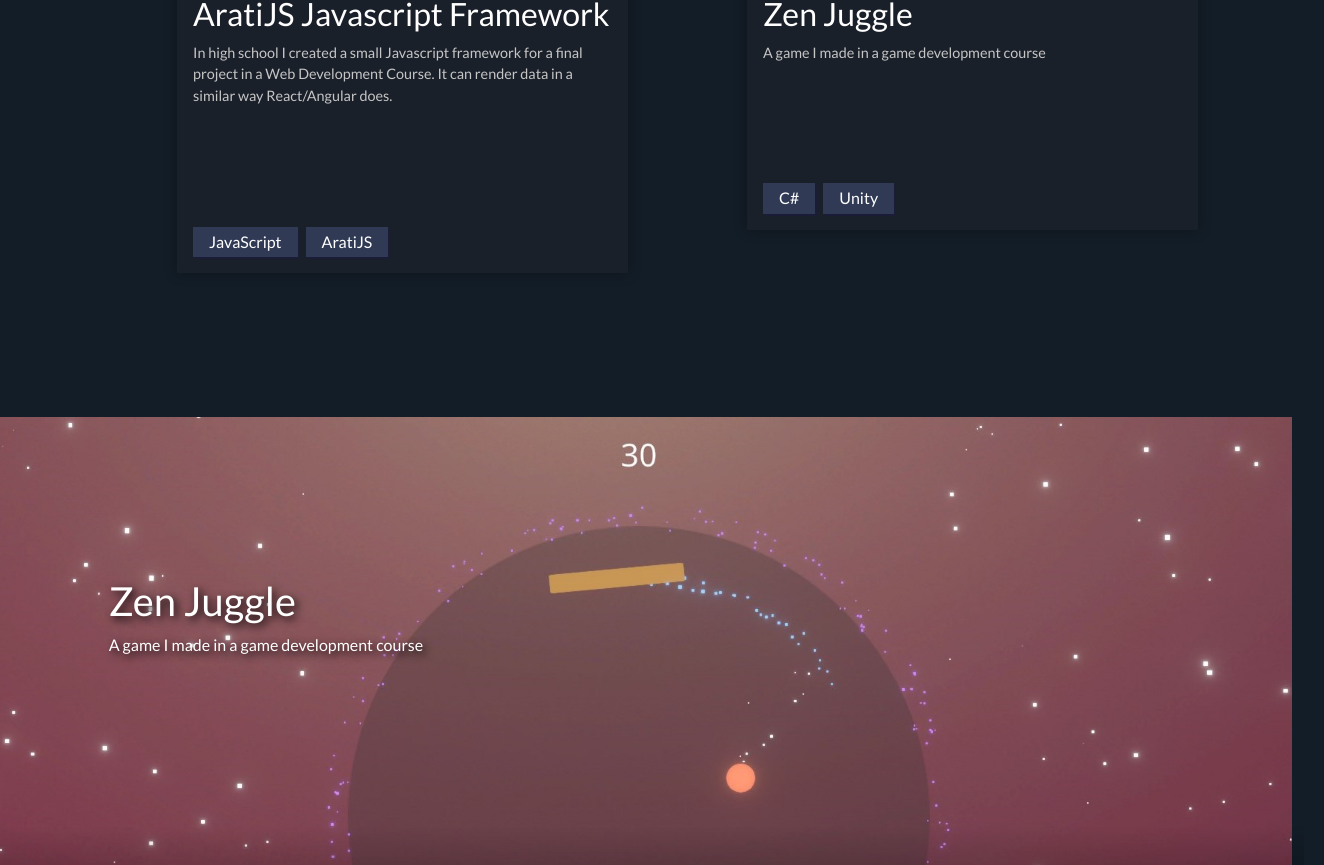
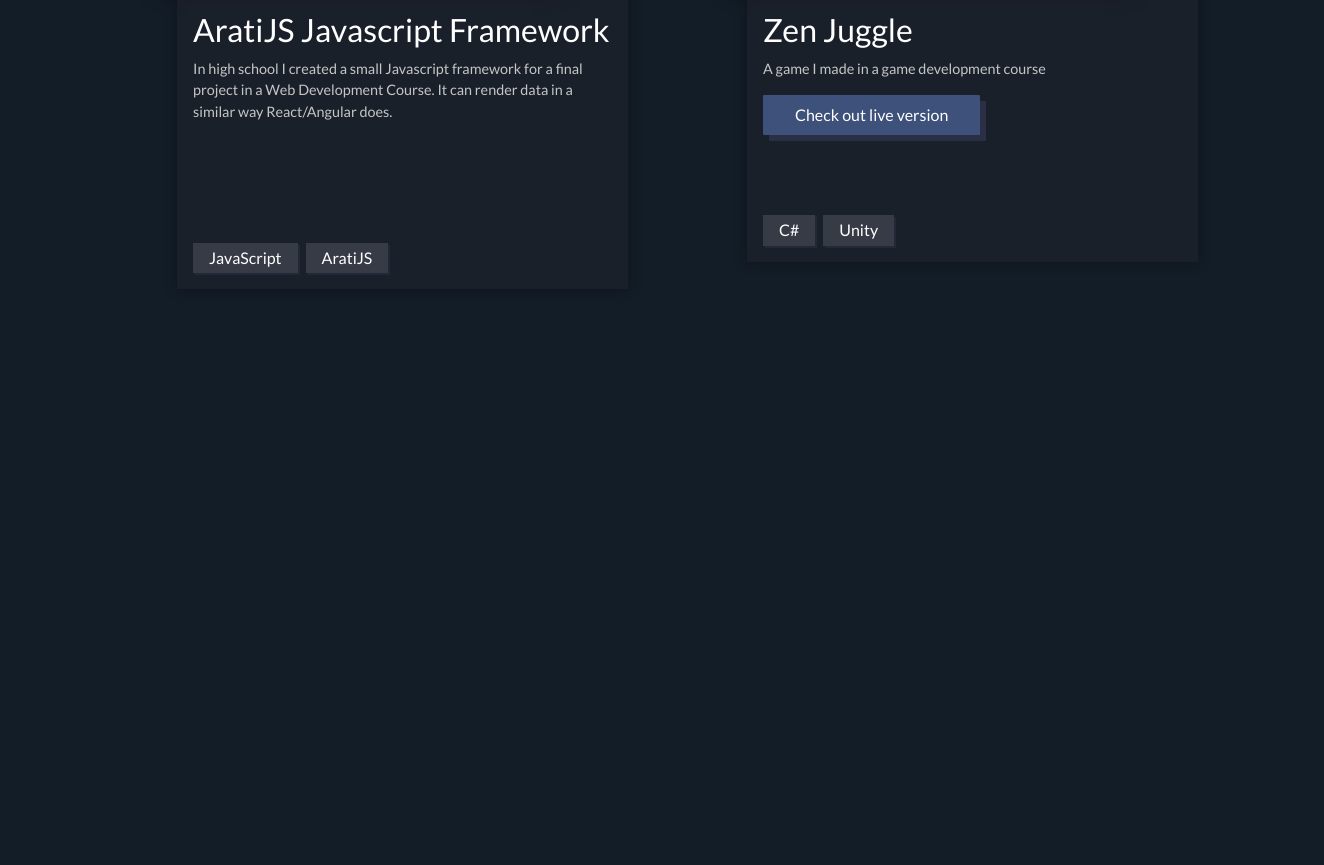
Before and after one commit to RegAse/portfolio-2024, a React (Create React App) app: page / in a window 1280 px wide. Shown: the part 2681-3546 px from the top of the page, 1324 px wide, since content can reach past the window. After the commit the page ends 3194 px from the top, so only its background shows below. Built offline with nearby package versions, Linux system fonts and the light colour scheme.

Commit message:
Implemented visualizer switcher and refactored a bunch

```diff
--- a/src/App.css
+++ b/src/App.css
@@ -306,10 +306,26 @@
   box-shadow: 10px 10px #2B2F45;
   transition: 0.5s;
 }
+
 .btn-main:hover{
   background-color: #4a5480;
   box-shadow: 4px 4px #2B2F45;
+}
 
+.btn-secondary{
+  border-radius: 1px;
+  padding: 0.5em 2em;
+  font-size: 1em;
+  background-color: #3e517a;
+  border: 0;
+  color: white;
+  box-shadow: 6px 6px #2B2F45;
+  transition: 0.5s;
+}
+
+.btn-secondary:hover{
+  background-color: #6570a0;
+  box-shadow: 4px 4px #2B2F45;
 }
 
 .section-1-socials{
@@ -341,11 +357,13 @@
 
 .tag {
   padding: 0.2em 1em;
-  background-color: #303A55;
+  /* background-color: #303A55; */
+  background-color: #373b46;
   margin-right: 0.5em;
   margin-top: 0.5em;
   display: inline-block;
-  box-shadow: 2px 2px #1f165c42;
+  /* box-shadow: 2px 2px #1f165c42; */
+  box-shadow: 2px 2px #423f5842;
 }
 
 .projects-container{
--- a/src/App.tsx
+++ b/src/App.tsx
@@ -78,7 +78,7 @@
 			</div>
 
 			<div>
-				<ProjectDisplay></ProjectDisplay>
+				{/* <ProjectDisplay></ProjectDisplay> */}
 			</div>
 
 			<br/>
--- a/src/components/Project/ProjectListItem/ProjectListItem.tsx
+++ b/src/components/Project/ProjectListItem/ProjectListItem.tsx
@@ -62,6 +62,12 @@
                     <div className="project-info">
                         <h2>{project.title}</h2>
                         <p className="project-desc">{project.description}</p>
+
+                        {
+                            (project.link !== "" &&
+                                <a className="btn btn-secondary" href={project.link}>Check out live version</a>
+                            )
+                        }
                         <br></br>
                         <br></br>
                         <br></br>
--- a/src/data/data.js
+++ b/src/data/data.js
@@ -139,12 +139,12 @@
             course: "Personal Project",
             video: "./videos/music-visualizer-video-1-trim.mp4",
             images: [
-                { source: "./images/music-visualizer-1.png" },
+                { source: "./images/music-visualizer-3.png" },
                 { source: "./images/music-visualizer-2.png" },
-                { source: "./images/music-visualizer-3.png" },
-                { source: "./images/music-visualizer-4.png" }
+                { source: "./images/music-visualizer-4.png" },
+                { source: "./images/music-visualizer-1.png" }
             ],
-            link: "https://gudmundur-music-player-visualizer.netlify.app/",
+            link: "https://gudmundur-music-player-visualizer-v2.netlify.app/",
             tags: ["TypeScript", "JavaScript", "React", "Three.js", "React Three Fiber"],
         },
         {
@@ -172,7 +172,7 @@
                 { source: "./images/firefox_vMtvTlRYUm.jpg" },
                 { source: "./images/firefox_vMtvTlRYUm.jpg" }
             ],
-            link: "#",
+            link: "",
             tags: ["JavaScript", "AratiJS"],
         },
         {
```
